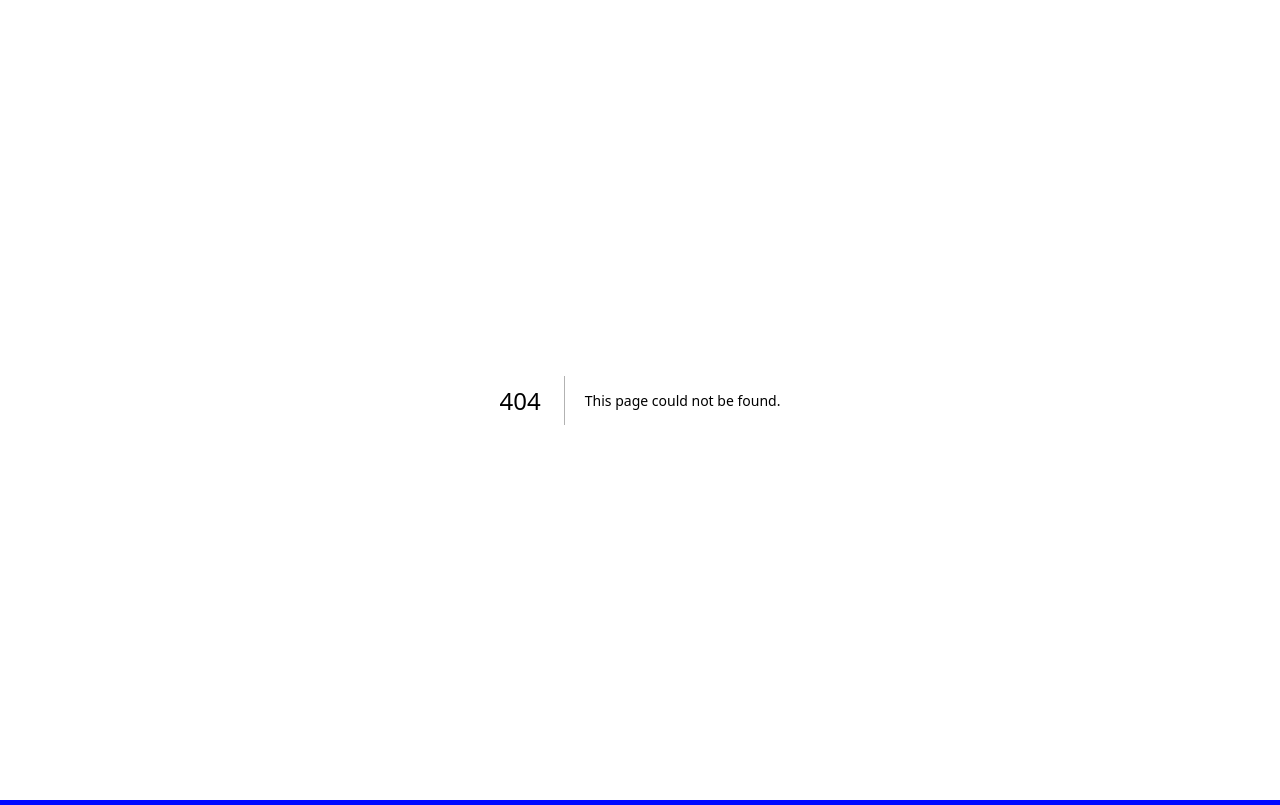
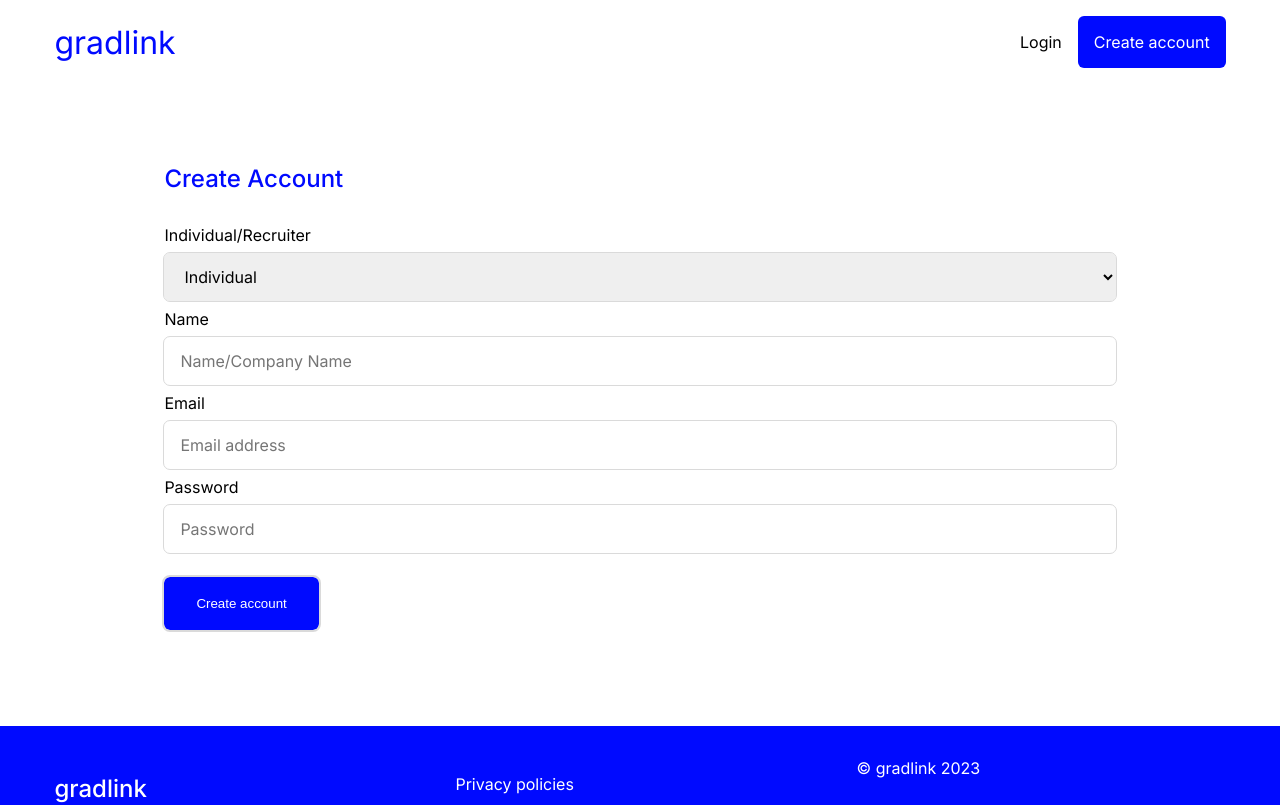
Before and after one commit to Obizim/portal, a Next.js app: page /auth/signup in a window 1280 px wide. Before the commit this address had no page. Shown: the top 805 px of the page. Built offline with nearby package versions, Linux system fonts and the light colour scheme.

Commit message:
auth screens

```diff
--- a/src/components/cards/jbcards.module.css
+++ b/src/components/cards/jbcards.module.css
@@ -11,7 +11,7 @@
   border: 1px solid gray;
   padding: 0.6rem;
   margin: 1rem 0;
-  border-radius: 5px;
+  border-radius: var(--border-radius);
 }
 
 .card_image {
--- a/src/components/forms/Form.module.css
+++ b/src/components/forms/Form.module.css
@@ -36,3 +36,34 @@
     padding: 1.2rem 2rem;
     cursor: pointer;
 }
+
+
+.authSelect {
+    display: flex;
+    flex-direction: column;
+    justify-content: center;
+}
+
+.authSelect select {
+    height: 3rem;
+    padding-left: 1rem;
+    margin: .5rem 0;
+    border-radius: var(--border-radius);
+    border: transparent;
+    outline: 1px solid rgb(218, 218, 218);
+}
+
+.inputForm {
+    display: flex;
+    flex-direction: column;
+    justify-content: center;
+}
+
+.inputForm input {
+    height: 3rem;
+    padding-left: 1rem;
+    margin: .5rem 0;
+    border-radius: var(--border-radius);
+    border: transparent;
+    outline: 1px solid rgb(218, 218, 218);
+}
--- /dev/null
+++ b/src/components/forms/input.js
@@ -0,0 +1,10 @@
+import styles from "@/components/forms/Form.module.css";
+
+export const Input = ({ name, type, placeholder }) => {
+  return (
+    <div className={styles.inputForm}>
+      <label htmlFor={name}>{name}</label>
+      <input type={type} id={name} placeholder={placeholder} />
+    </div>
+  );
+};
--- /dev/null
+++ b/src/components/forms/select.js
@@ -0,0 +1,13 @@
+import styles from "@/components/forms/Form.module.css";
+
+export const Select = () => {
+    return (
+        <div className={styles.authSelect}>
+          <label htmlFor="identity">Individual/Recruiter</label>
+          <select name="identity" id="identity">
+            <option value="individual">Individual</option>
+            <option value="recruiter">Recruiter</option>
+          </select>
+        </div>
+    )
+}
--- /dev/null
+++ b/src/components/nav/index.js
@@ -0,0 +1,17 @@
+import Link from "next/link";
+import Styles from "@/components/nav/nav.module.css"
+
+export const Nav = () => {
+    return (
+      <header>
+          <nav className={Styles.nav}>
+              <h1 className={Styles.logo}>gradlink</h1>
+
+              <ul className={Styles.menu_links}>
+                  <Link href="/auth"><li>Login</li></Link>
+                  <Link href="/auth/signup" className={Styles.create_account}><li>Create account</li></Link>
+              </ul>
+          </nav>
+      </header>
+    )
+  };
--- /dev/null
+++ b/src/components/nav/nav.module.css
@@ -0,0 +1,32 @@
+/* header {
+    background: #9F9F9F;
+} */
+
+.logo {
+    color: #000AFF;
+    font-weight: 400;
+    font-size: 2rem;
+}
+
+.nav {
+    display: flex;
+    justify-content: space-between;
+    align-items: center;
+    max-width: 1200px;
+    padding: 1rem .9rem;
+    margin:  0 auto;
+}
+
+.menu_links {
+    display: flex;
+    align-items: center;
+}
+
+.create_account{
+    padding: 1rem;
+    margin-left: 1rem;
+    background: #000AFF;
+    color: #fff;
+    cursor: pointer;
+    border-radius: var(--border-radius);
+}
--- a/src/layouts/index.js
+++ b/src/layouts/index.js
@@ -1,12 +1,14 @@
 import { Footer } from "@/components/footer";
+import { Nav } from "@/components/nav";
 import { Inter } from "next/font/google";
 
 const inter = Inter({ subsets: ["latin"] });
-export default function Layouts({children}) {
+export default function Layouts({ children }) {
   return (
     <section className={inter.className}>
-      <main>{ children }</main>
+      <Nav />
+      <main>{children}</main>
       <Footer />
     </section>
   );
-};
+}
--- /dev/null
+++ b/src/pages/auth/auth.module.css
@@ -0,0 +1,10 @@
+.authContainer{
+    max-width: 980px;
+    padding: 1rem .9rem;
+    margin: 4rem auto;
+}
+
+.title {
+    color: #000AFF;
+    margin-bottom: 2rem;
+}
--- /dev/null
+++ b/src/pages/auth/signup.js
@@ -0,0 +1,19 @@
+import { Button } from '@/components/forms/button';
+import { Input } from '@/components/forms/input';
+import { Select } from '@/components/forms/select';
+import Styles from '@/pages/auth/auth.module.css'
+
+export default function Signup() {
+    return (
+      <section className={Styles.authContainer}>
+        <h2 className={Styles.title}>Create Account</h2>
+        <form className={Styles.authForm}>
+          <Select />
+          <Input name="Name" type="text" placeholder="Name/Company Name" />
+          <Input name="Email" type="email" placeholder="Email address" />
+          <Input name="Password" type="password" placeholder="Password" />
+          <Button type="submit" value="Create account" />
+        </form>
+      </section>
+    );
+  };
--- a/src/styles/globals.css
+++ b/src/styles/globals.css
@@ -1,6 +1,6 @@
 :root {
   --max-width: 1100px;
-  --border-radius: 5px;
+  --border-radius: 6px;
   --font-mono: ui-monospace, Menlo, Monaco, "Cascadia Mono", "Segoe UI Mono",
     "Roboto Mono", "Oxygen Mono", "Ubuntu Monospace", "Source Code Pro",
     "Fira Mono", "Droid Sans Mono", "Courier New", monospace;
@@ -42,7 +42,7 @@ a {
   text-decoration: none;
 }
 
-input {
+input, select {
   color: inherit;
   font: inherit;
   cursor: pointer;
```
Also changed, not shown: src/pages/auth/index.js (added, +19 -0 lines).
